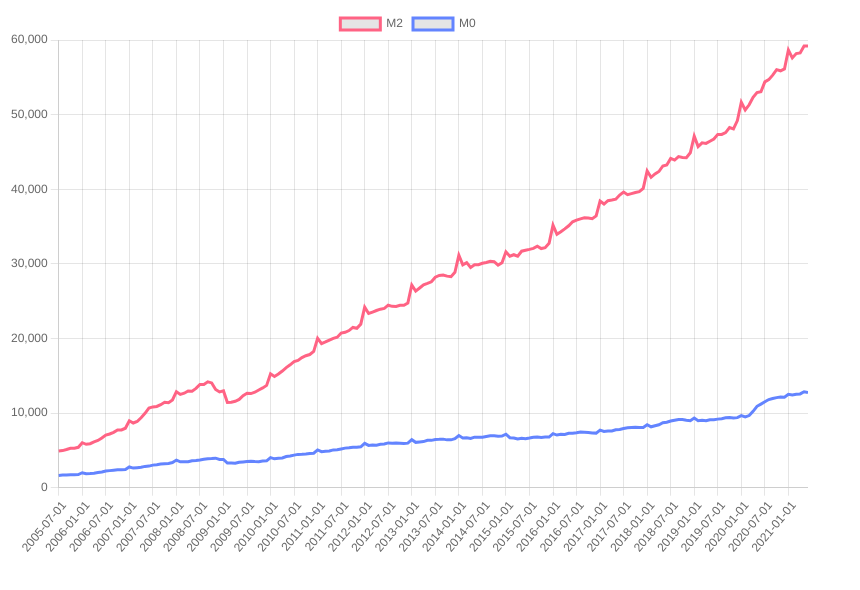
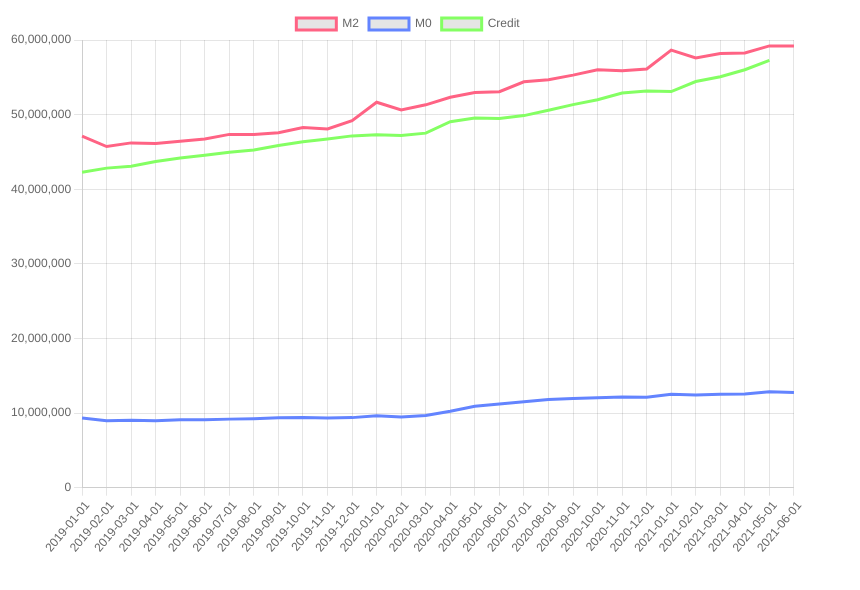
Before and after one commit to georg95/macro, a website: page index.html in a window 1280 px wide. Shown: the whole page, without its empty margins (0-860 px from the left). Drawn offline with nearby package versions, Linux system fonts and the light colour scheme.

Commit message:
add credit data

```diff
--- /dev/null
+++ b/data/credit.js
@@ -0,0 +1,65 @@
+window.data.credit =
+{
+  "dates": [
+    "2019-01-01",
+    "2019-02-01",
+    "2019-03-01",
+    "2019-04-01",
+    "2019-05-01",
+    "2019-06-01",
+    "2019-07-01",
+    "2019-08-01",
+    "2019-09-01",
+    "2019-10-01",
+    "2019-11-01",
+    "2019-12-01",
+    "2020-01-01",
+    "2020-02-01",
+    "2020-03-01",
+    "2020-04-01",
+    "2020-05-01",
+    "2020-06-01",
+    "2020-07-01",
+    "2020-08-01",
+    "2020-09-01",
+    "2020-10-01",
+    "2020-11-01",
+    "2020-12-01",
+    "2021-01-01",
+    "2021-02-01",
+    "2021-03-01",
+    "2021-04-01",
+    "2021-05-01"
+  ],
+  "credit": [
+    42281884,
+    42829604,
+    43073549,
+    43729159,
+    44195587,
+    44560071,
+    44954982,
+    45253587,
+    45863679,
+    46353271,
+    46728049,
+    47150355,
+    47310741,
+    47196842,
+    47516936,
+    49047038,
+    49543860,
+    49490582,
+    49868225,
+    50587338,
+    51340163,
+    52003370,
+    52899219,
+    53175364,
+    53086129,
+    54438779,
+    55072095,
+    56016495,
+    57274619
+  ]
+}
--- a/index.html
+++ b/index.html
@@ -13,6 +13,7 @@
   </div>
   <script>window.data = {}</script>
   <script src="data/money.js"></script>
+  <script src="data/credit.js"></script>
   <script src="index.js"></script>
 </body>
 </html>
--- a/index.js
+++ b/index.js
@@ -1,13 +1,18 @@
 
 
-const from = 150;
+const moneyFrom = window.data.money.dates.indexOf('2019-01-01');
+const creditFrom = window.data.credit.dates.indexOf('2019-01-01');
 
-const m2 = window.data.money.m2.slice(from)
-const m0 = window.data.money.m0.slice(from)
-const ratio = m2.map((_, i) => m2[i] / m0[i])
+function mul1000(x) {
+  return x * 1000
+}
+
+const m2 = window.data.money.m2.slice(moneyFrom).map(mul1000)
+const m0 = window.data.money.m0.slice(moneyFrom).map(mul1000)
+const credit = window.data.credit.credit.slice(creditFrom)
 
 const data = {
-  labels: window.data.money.dates.slice(from),
+  labels: window.data.money.dates.slice(moneyFrom),
   datasets: [{
     label: 'M2',
     data: m2,
@@ -19,11 +24,11 @@ const data = {
     borderColor: 'rgb(99, 132, 255)',
     hoverOffset: 4
   }, {
-    label: 'Multiplier',
-    data: ratio,
+    label: 'Credit',
+    data: credit,
     borderColor: 'rgb(132, 255, 99)',
     hoverOffset: 4
-  }].slice(0, 2)
+  }]
 };
 
 var myChart = new Chart(
--- a/package.json
+++ b/package.json
@@ -10,6 +10,7 @@
   "author": "",
   "license": "ISC",
   "dependencies": {
-    "moment": "^2.29.1"
+    "moment": "^2.29.1",
+    "pdf2json": "^1.2.3"
   }
 }
```
Also changed, not shown: 1 other file.
